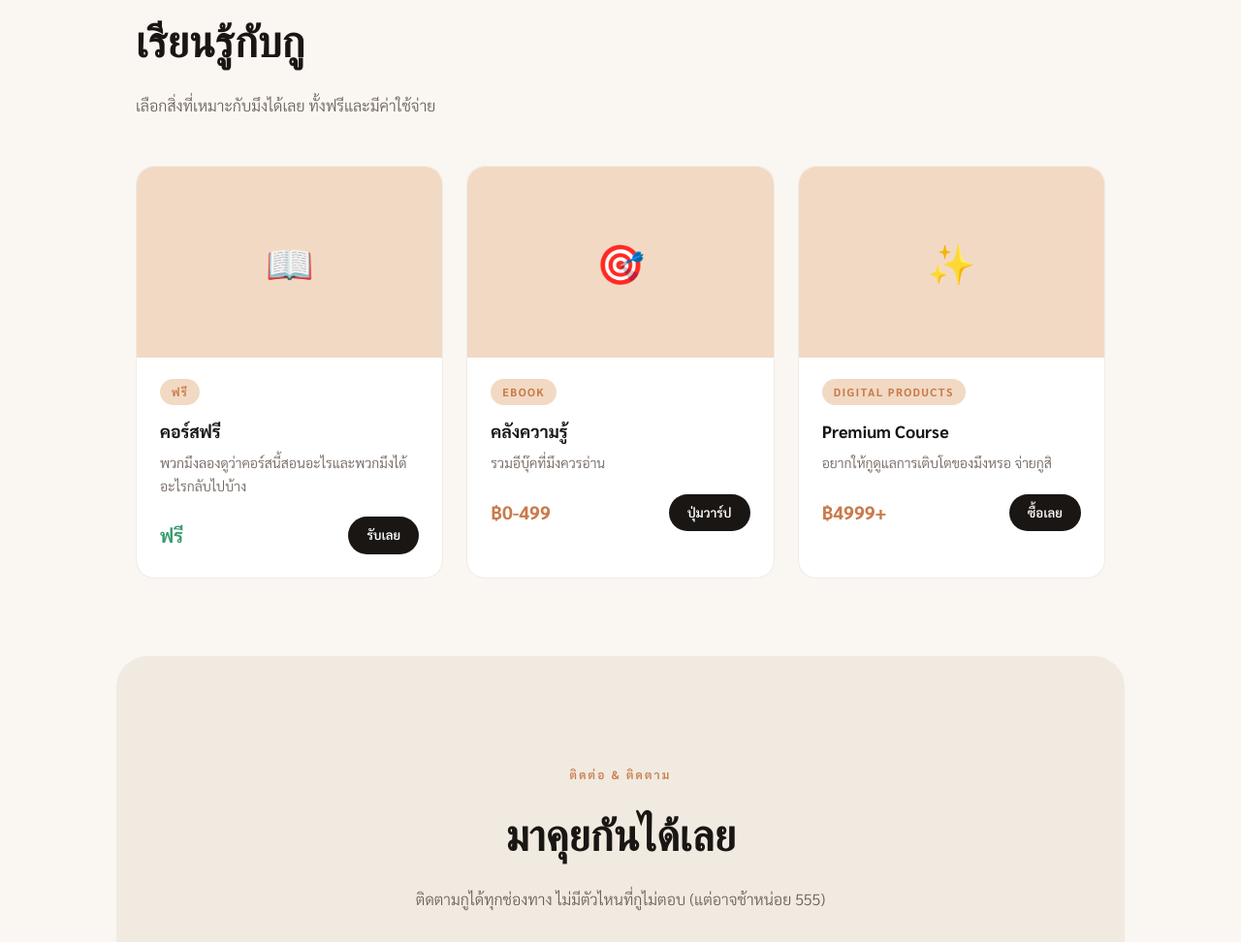
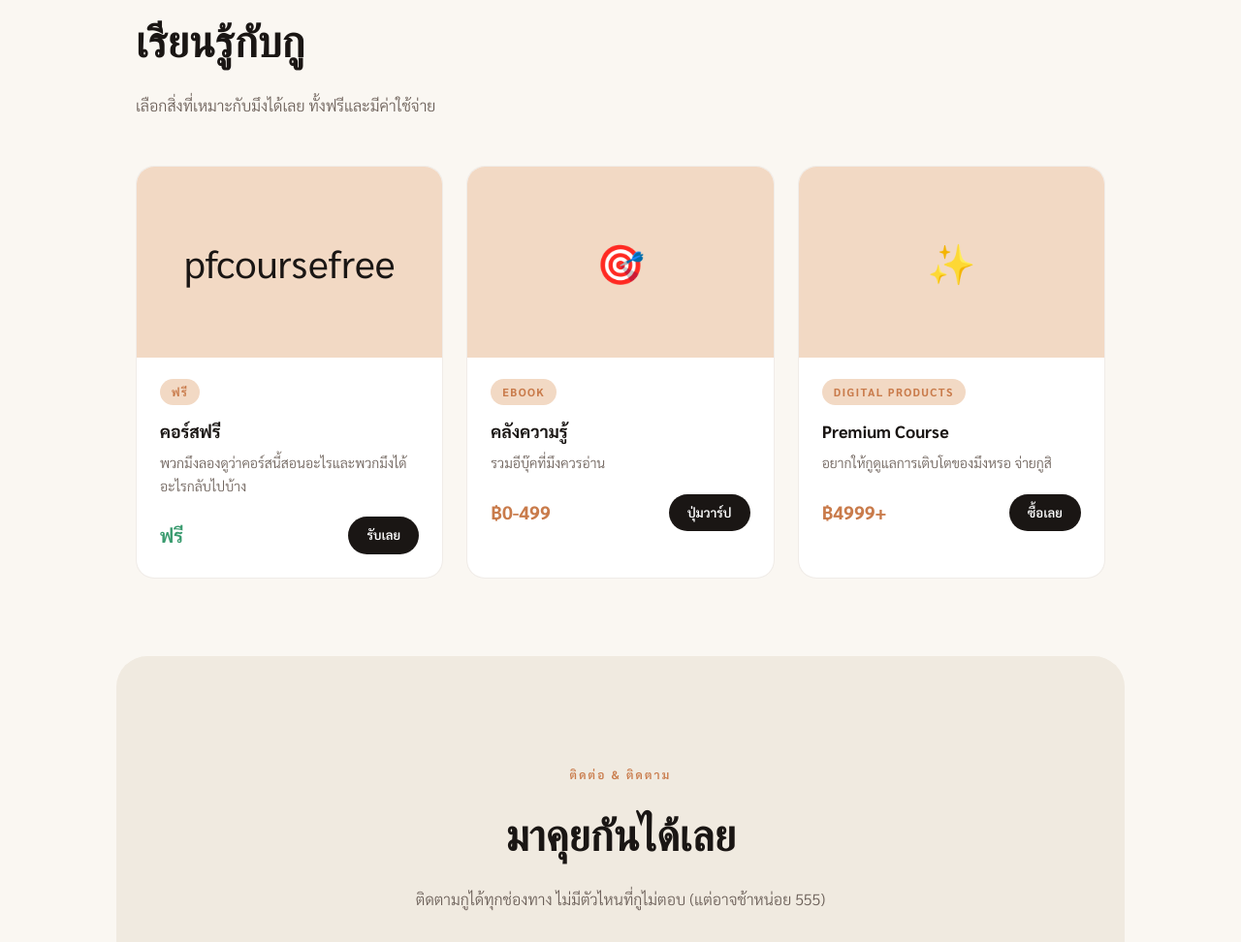
Before and after one commit to oilalongtheway/oilalongtheway, a plain HTML site: page index.html in a window 1280 px wide. Shown: the part 1696-2668 px from the top of the page at 97% size. Drawn offline with nearby package versions, Linux system fonts and the light colour scheme; no server answers.

Commit message:
Update index.html

```diff
--- a/index.html
+++ b/index.html
@@ -184,7 +184,8 @@
     <p class="section-sub">เลือกสิ่งที่เหมาะกับมึงได้เลย ทั้งฟรีและมีค่าใช้จ่าย</p>
     <div class="products-grid">
       <div class="product-card">
-        <div class="product-thumb">📖</div>
+        <div class="product-thumb">pfcoursefree
+</div>
         <div class="product-body">
           <span class="product-badge">ฟรี</span>
           <p class="product-name">คอร์สฟรี</p>
```
